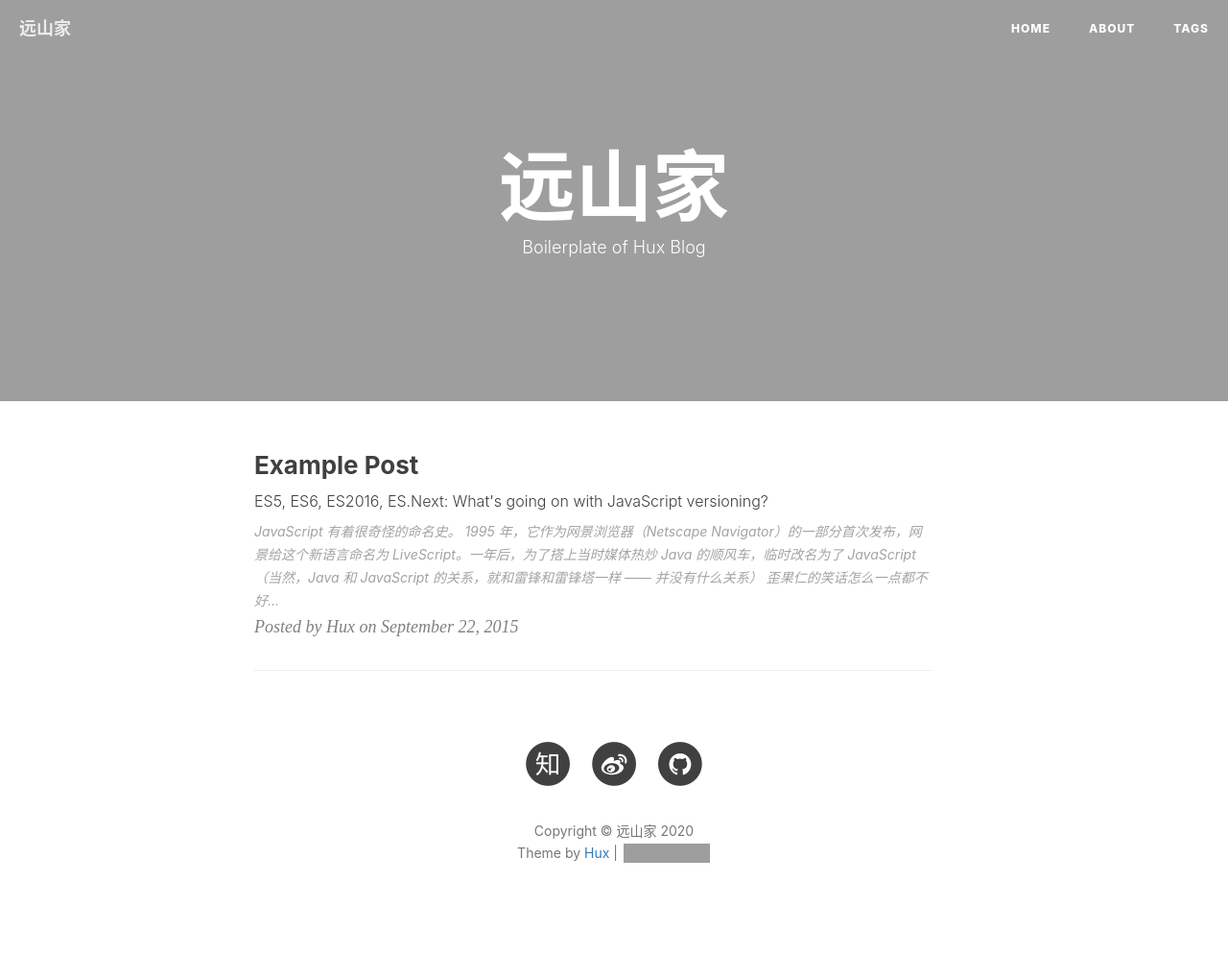
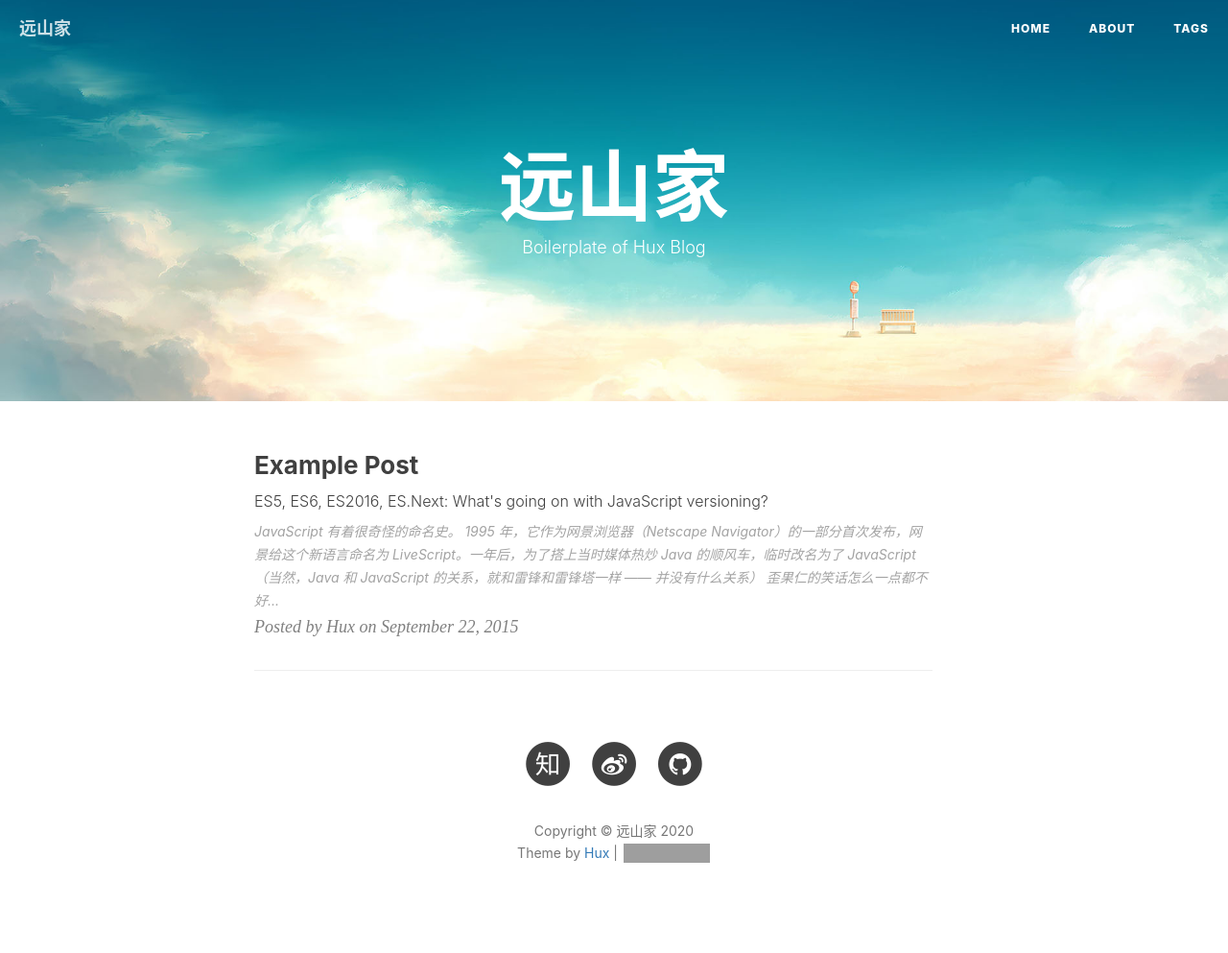
Before and after one commit to lahmsworld/lahmsworld.github.io, a Jekyll site: the page built from index.html, in a window 1280 px wide. Shown: the whole page at 96% size. Built offline with Jekyll 4.4.1, drawn with Linux system fonts in a browser that asks for light colours; nearby versions of some CDN libraries; the list of posts is cut into pages by our own code; comment, search, counter and statistics services are not loaded; grey boxes are pictures that could not be loaded.

Commit message:
Update _config.yml

```diff
--- a/_config.yml
+++ b/_config.yml
@@ -1,7 +1,7 @@
 # Site settings
 title: 远山家
 SEOTitle: 远山家
-header-img: http://s1.ax1x.com/2020/04/30/JLetvn.jpg
+header-img: img/home-bg.jpg
 email: lahmsworld@qq.com
 description: ""
 keyword: ""
```
